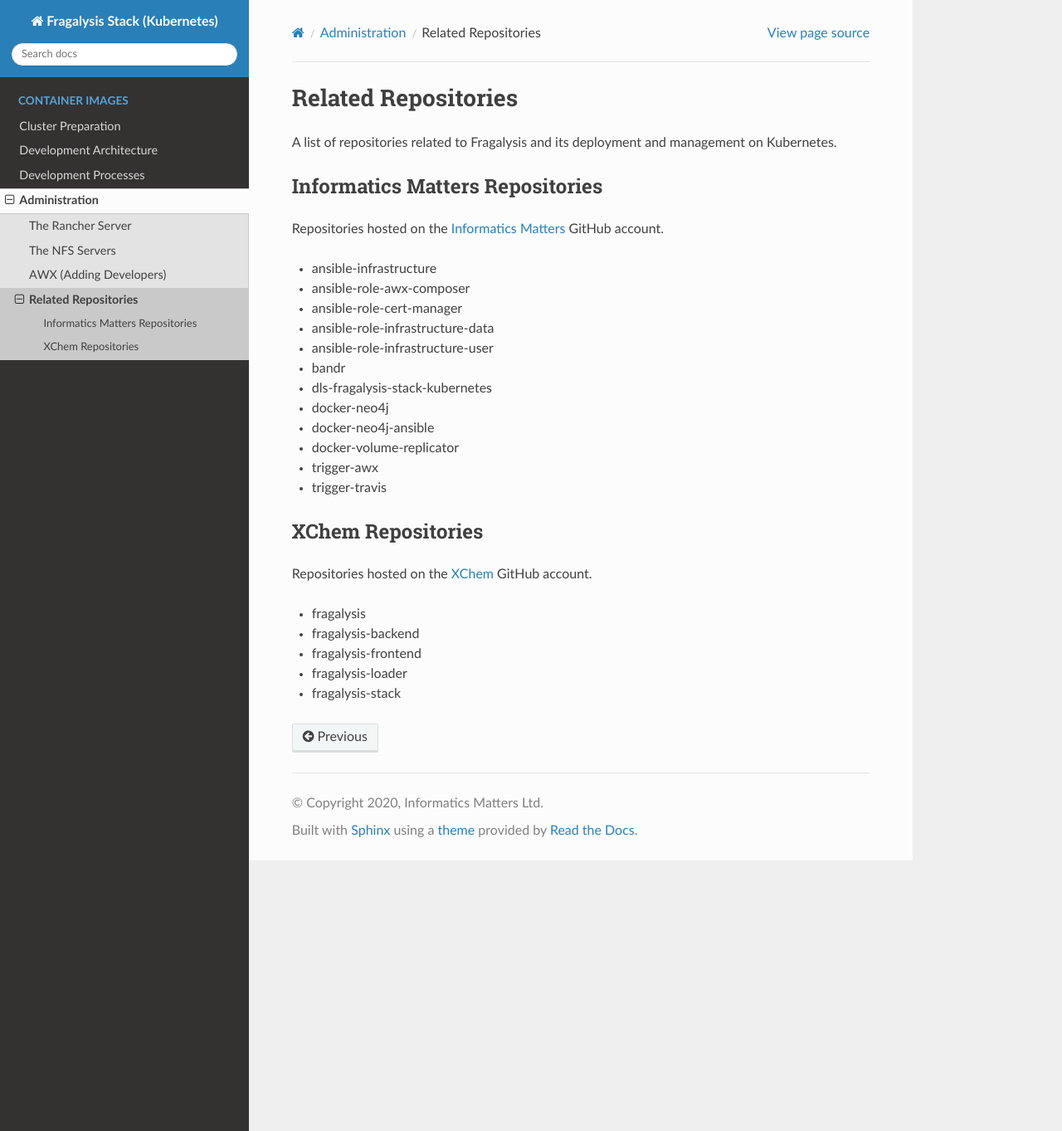
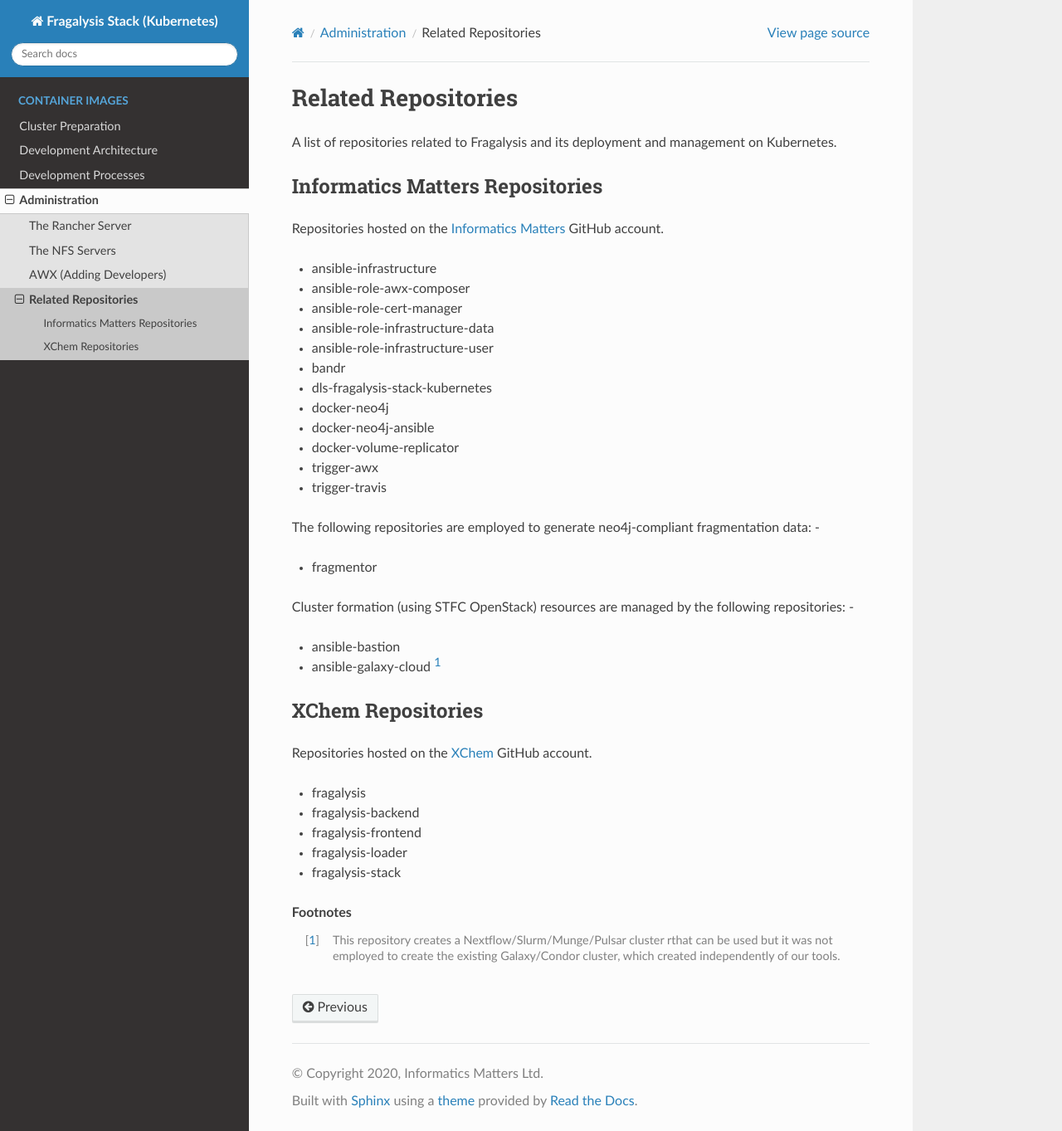
Before and after one commit to InformaticsMatters/dls-fragalysis-stack-kubernetes, a Sphinx documentation site: the page built from docs/source/administration/related-repositories.rst, in a window 1280 px wide and 1363 px high. Shown: the whole window at 83% size. Built offline with Sphinx 7.4.7 and the Read the Docs theme 2.0.0, drawn with Linux system fonts in a browser that asks for light colours; formulas are drawn with MathJax 3.

Commit message:
- Adds names of fragmentor and cloud repos

```diff
--- a/docs/source/administration/related-repositories.rst
+++ b/docs/source/administration/related-repositories.rst
@@ -25,6 +25,17 @@ GitHub account.
 *   trigger-awx
 *   trigger-travis
 
+The following repositories are employed to generate neo4j-compliant
+fragmentation data: -
+
+*   fragmentor
+
+Cluster formation (using STFC OpenStack) resources are managed by the
+following repositories: -
+
+*   ansible-bastion
+*   ansible-galaxy-cloud [#f1]_
+
 ******************
 XChem Repositories
 ******************
@@ -37,3 +48,9 @@ GitHub account.
 *   fragalysis-frontend
 *   fragalysis-loader
 *   fragalysis-stack
+
+.. rubric:: Footnotes
+
+.. [#f1] This repository creates a Nextflow/Slurm/Munge/Pulsar cluster
+         rthat can be used but it was not employed to create the existing
+         Galaxy/Condor cluster, which created independently of our tools.
```
